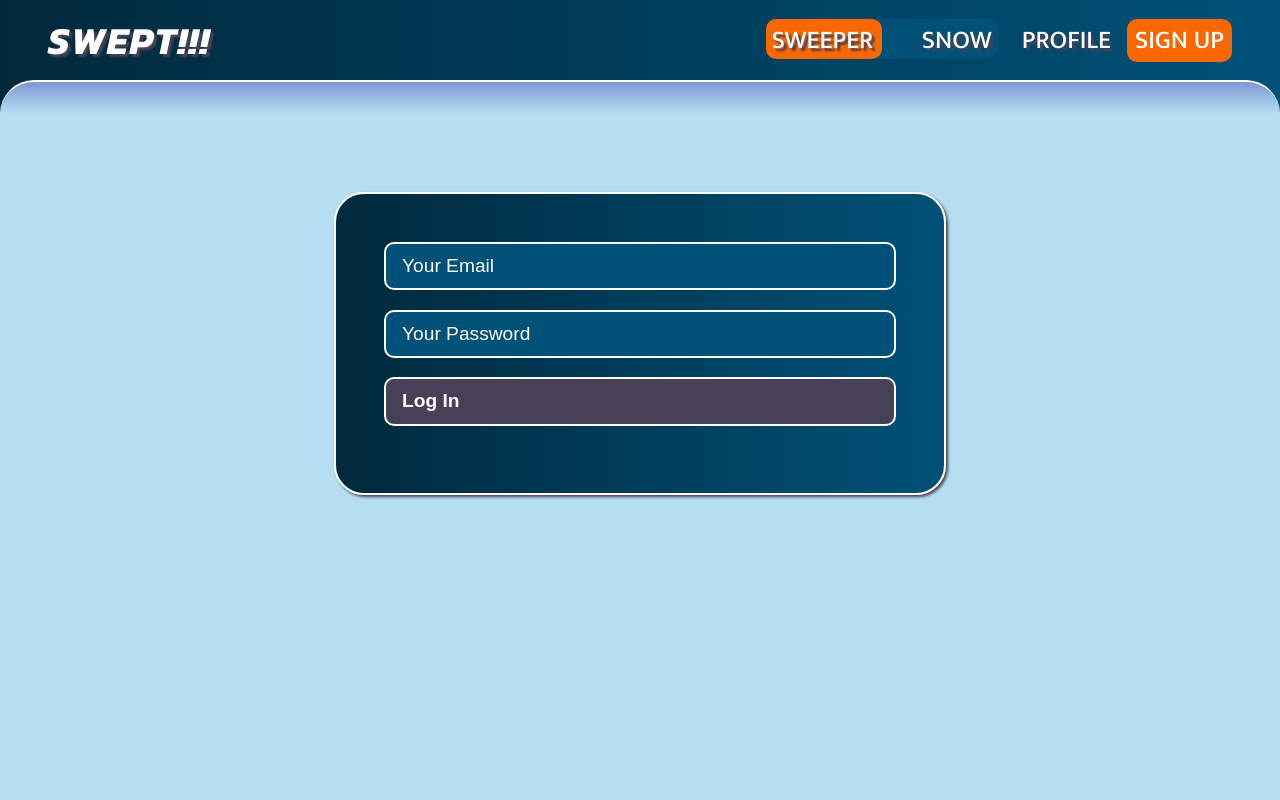
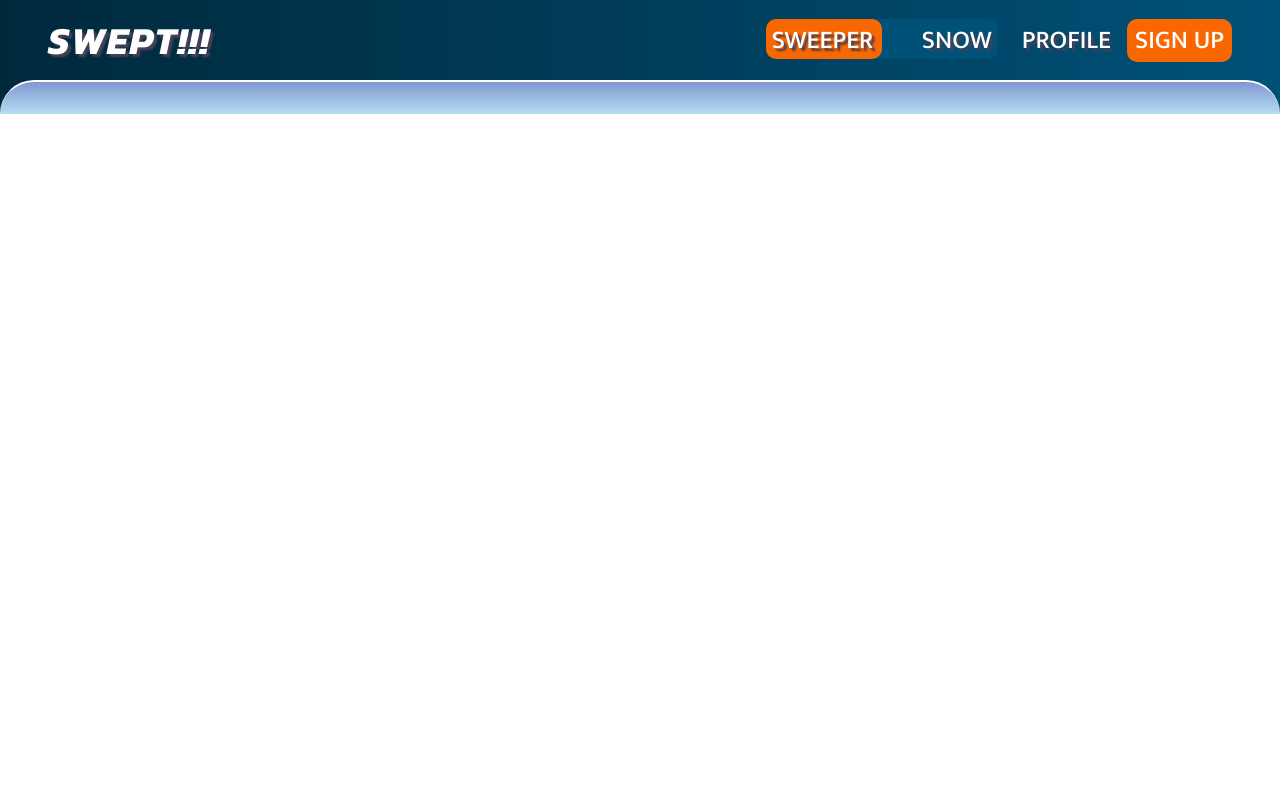
Before and after one commit to elliottdombrowski/SWEPT-02, a React (Create React App) app in the folder client/: page /login in a window 1280 px wide. Shown: the top 800 px of the page. Built offline with nearby package versions, Linux system fonts and the light colour scheme.

Commit message:
added file structure and router rendering for login/signup wrapper

```diff
--- a/client/src/App.js
+++ b/client/src/App.js
@@ -6,8 +6,7 @@ import Navbar from '../src/components/Navbar/Navbar';
 import Homepage from '../src/pages/Homepage/Homepage';
 import Sweeper from '../src/pages/Sweeper/Sweeper';
 import Snow from '../src/pages/Snow/Snow';
-import LoginForm from './components/LoginForm/LoginForm';
-import SignupForm from './components/SignupForm/SignupForm';
+import LoginSignup from './pages/LoginSignup/LoginSignup';
 
 const httpLink = createHttpLink({
   uri: '/graphql',
@@ -47,11 +46,7 @@ function App() {
             </Route>
 
             <Route exact path='/login'>
-              <LoginForm />
-            </Route>
-
-            <Route exact path='/signup'>
-              <SignupForm />
+              <LoginSignup />
             </Route>
           </Router>
       </div>
--- /dev/null
+++ b/client/src/pages/LoginSignup/LoginSignup.js
@@ -0,0 +1,14 @@
+import React, { useState } from 'react';
+import LoginForm from '../../components/LoginForm/LoginForm';
+import SignupForm from '../../components/SignupForm/SignupForm';
+import './loginsignup.css';
+
+const LoginSignup = () => {
+  return (
+    <div className='login-signup-wrapper'>
+      hi
+    </div>
+  );
+};
+
+export default LoginSignup
```
Also changed, not shown: client/src/pages/LoginSignup/loginsignup.css (added).
